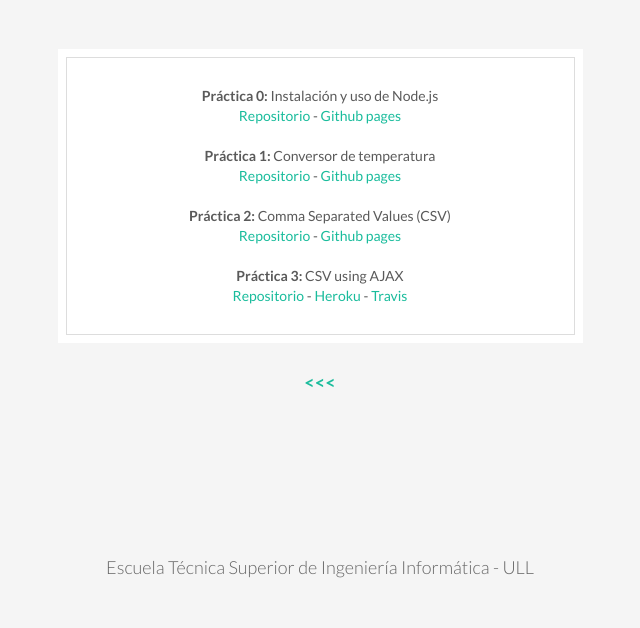
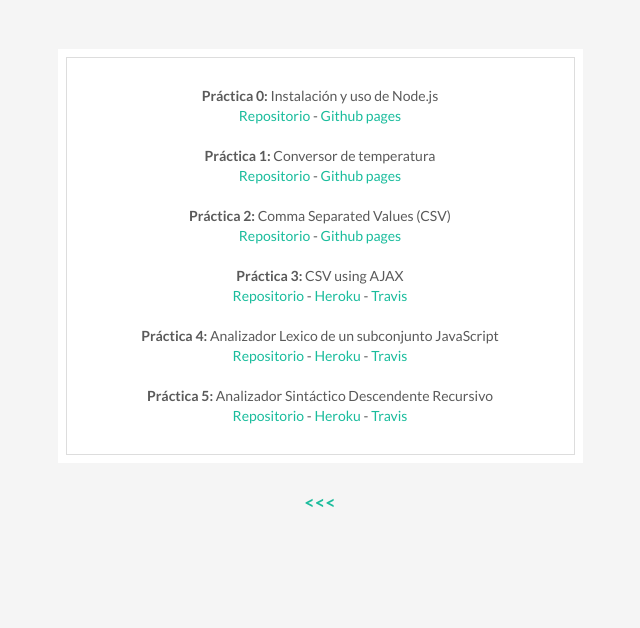
Before and after one commit to gcpmendez/PL1415, a plain HTML site: page index.html in a window 1280 px wide. Shown: the part 148-776 px from the top of the page, without its empty margins (320-960 px from the left). Drawn offline with Linux system fonts and the light colour scheme.

Commit message:
Update index.html

```diff
--- a/index.html
+++ b/index.html
@@ -56,6 +56,12 @@
                <a href="https://github.com/gcpmendez/Pr2_PL_1415">Repositorio</a> - <a href="http://gcpmendez.github.io/Pr2_PL_1415/">Github pages</a>
                <br><br>
                <b>Práctica 3:</b> CSV using AJAX<br>
+               <a href="https://github.com/gcpmendez/Pr3_PL_1415">Repositorio</a> - <a href="https://pr3pl1415.herokuapp.com/">Heroku</a> - <a href="https://travis-ci.org/gcpmendez/Pr3_PL_1415">Travis</a>
+               <br><br>
+               <b>Práctica 4:</b> Analizador Lexico de un subconjunto JavaScript<br>
+               <a href="https://github.com/gcpmendez/Pr3_PL_1415">Repositorio</a> - <a href="https://pr3pl1415.herokuapp.com/">Heroku</a> - <a href="https://travis-ci.org/gcpmendez/Pr3_PL_1415">Travis</a>
+               <br><br>
+               <b>Práctica 5:</b> Analizador Sintáctico Descendente Recursivo<br>
                <a href="https://github.com/gcpmendez/Pr3_PL_1415">Repositorio</a> - <a href="https://pr3pl1415.herokuapp.com/">Heroku</a> - <a href="https://travis-ci.org/gcpmendez/Pr3_PL_1415">Travis</a>
                <br><br>
             </td>
```
